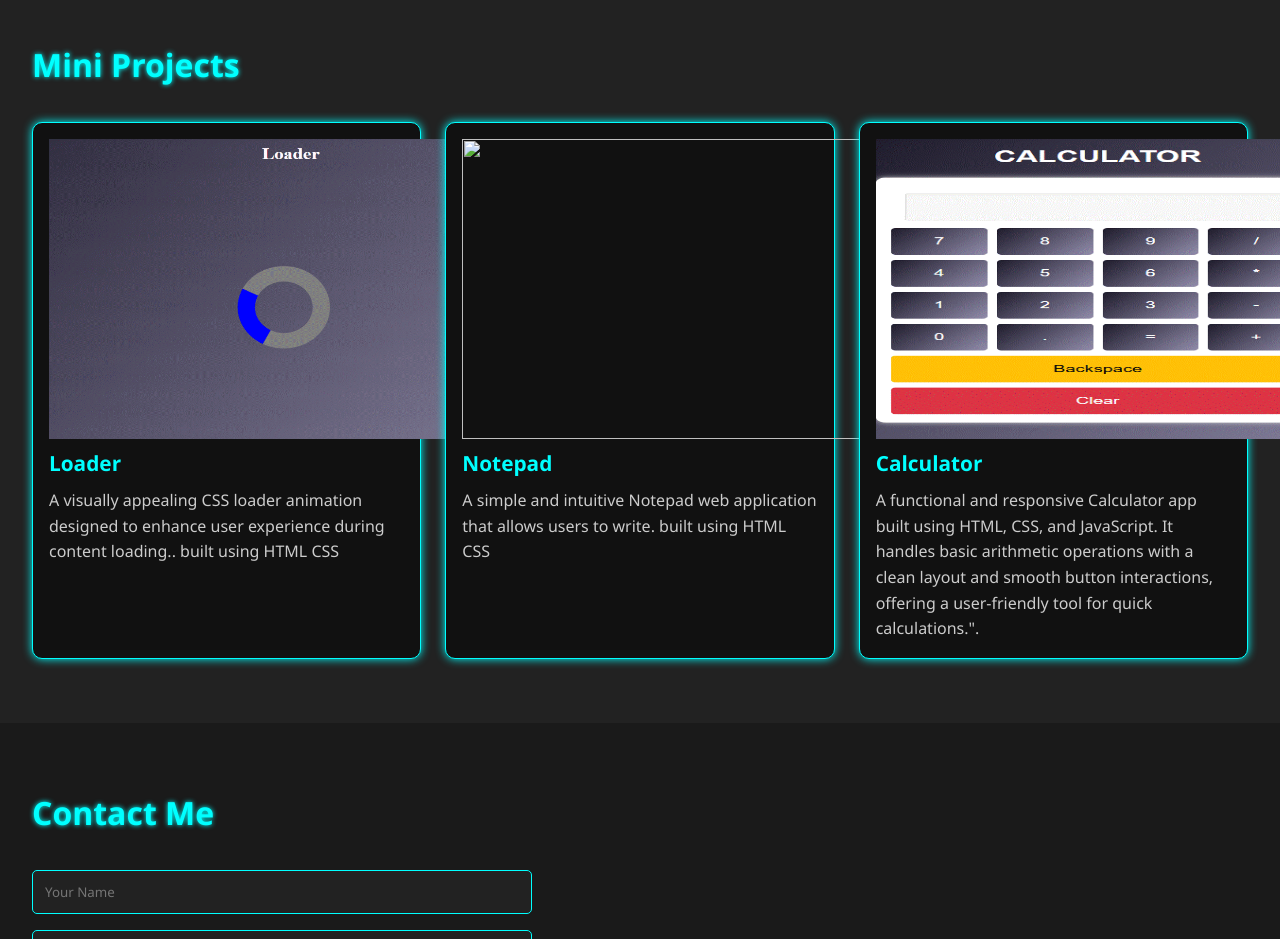
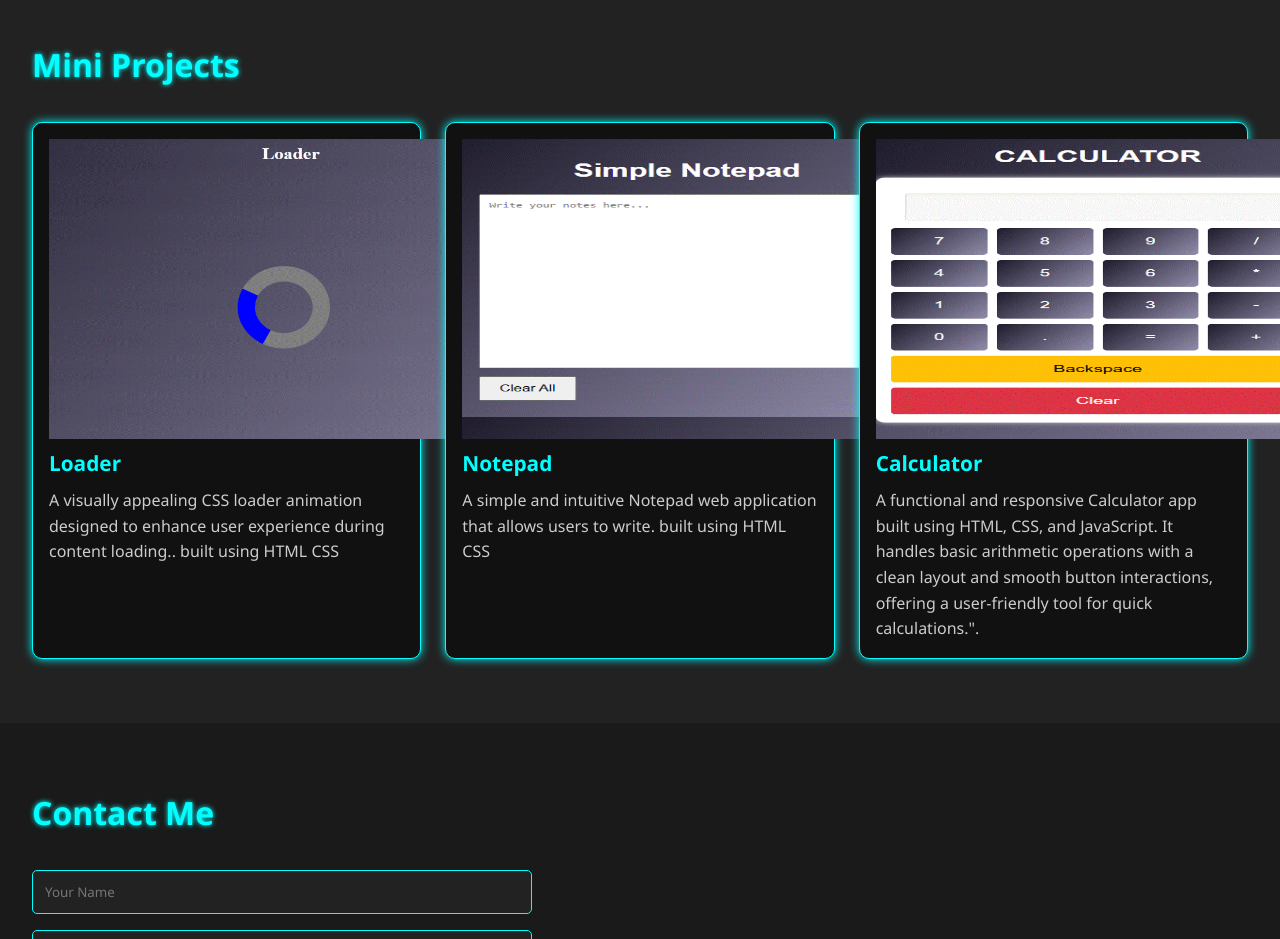
Before and after one commit to Suraj-yadav75054/My-portfolio, a plain HTML site: page index.html in a window 1280 px wide. Shown: the part 1360-2299 px from the top of the page. Drawn offline with Linux system fonts and the light colour scheme; a script that the page names is missing.

Commit message:
Fix HTML encoding issues in index.html'

```diff
--- a/index.html
+++ b/index.html
@@ -71,7 +71,7 @@
         <p class="text">A visually appealing CSS loader animation designed to enhance user experience during content loading.. built using HTML CSS </p>
       </div>
       <div class="project glow-border">
-        <img src="./images/notepad image.gif" style="height: 300px; width: 450px;" alt="">
+        <img src="./notepad image.gif" style="height: 300px; width: 450px;" alt="">
         <a href="notepad.html" style="text-decoration: none;"> <h3 class="project-title">Notepad </h3></a>
         <p class="text">A simple and intuitive Notepad web application that allows users to write.  built using HTML CSS</p>
       </div>
```
